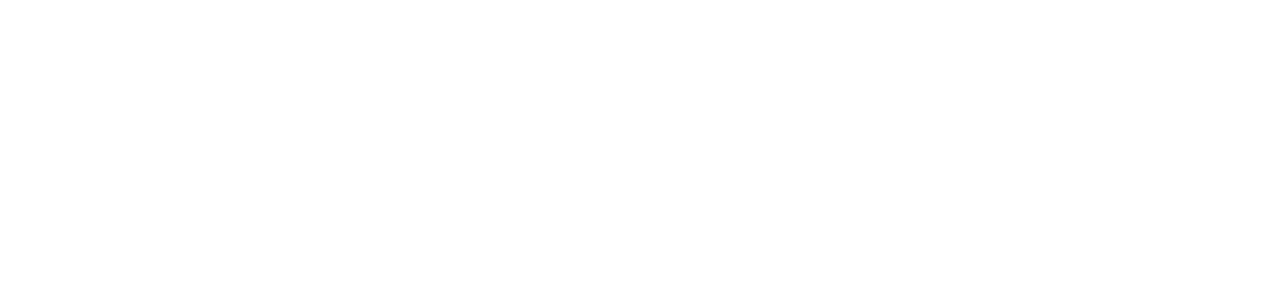
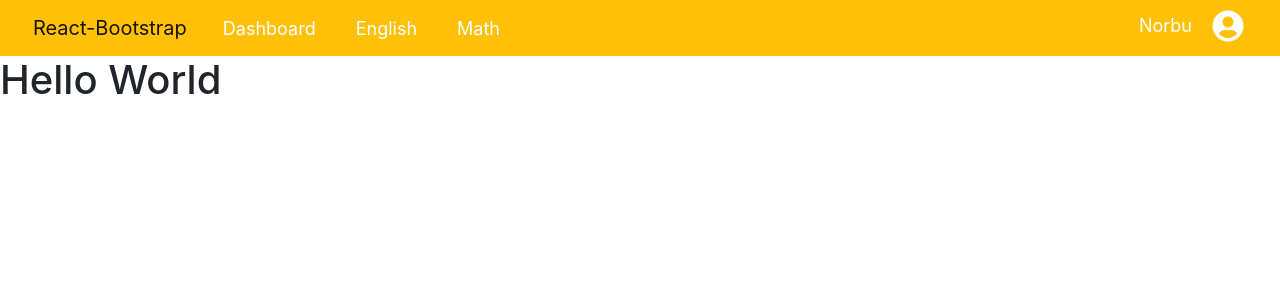
Before and after one commit to Kongtsey/RCSCPrep, a React (Create React App) app in the folder front-end/rcsc/: page /user in a window 1280 px wide. Shown: the top 300 px of the page. Built offline with nearby package versions, Linux system fonts and the light colour scheme.

Commit message:
added the profile picture for the dashpboard

```diff
--- a/front-end/rcsc/src/App.js
+++ b/front-end/rcsc/src/App.js
@@ -3,14 +3,14 @@
 import { BrowserRouter, Route, Switch } from "react-router-dom";
 import "./App.css";
 import HomePage from "./pages/homePage";
-import SignUp from "./pages/signUp";
+import userDashboard from "./pages/userDashboard";
 
 function App() {
   return (
     <BrowserRouter>
       <Switch>
         <Route exact path='/' component={HomePage} />
-        <Route exact path='/sign_up' component={SignUp} />
+        <Route exact path='/user' component={userDashboard} />
       </Switch>
     </BrowserRouter>
   );
--- a/front-end/rcsc/src/components/generalNavbar.js
+++ b/front-end/rcsc/src/components/generalNavbar.js
@@ -1,5 +1,8 @@
 import React from "react";
 import { Nav, Navbar } from "react-bootstrap";
+import { FontAwesomeIcon } from "@fortawesome/react-fontawesome";
+import { faUserCircle } from "@fortawesome/free-solid-svg-icons";
+import "../style-sheet/general-navbar.css";
 
 function GeneralNavigationBar() {
   return (
@@ -9,11 +12,14 @@
       <Navbar.Collapse id='responsive-navbar-nav'>
         <Nav className='mr-auto'>
           <Nav.Link href='#about'>Dashboard</Nav.Link>
-          <Nav.Link href='#contact'>Questions</Nav.Link>
+          <Nav.Link href='#contact'>English</Nav.Link>
+          <Nav.Link href='#contact'>Math</Nav.Link>
         </Nav>
         <Nav>
-          <Nav.Link href='#login'>Login</Nav.Link>
-          <Nav.Link href='#sing-up'>Sign Up</Nav.Link>
+          <Nav.Link>Norbu </Nav.Link>
+          <Nav.Link>
+            <FontAwesomeIcon icon={faUserCircle} className='user_profile_picture' />
+          </Nav.Link>
         </Nav>
       </Navbar.Collapse>
     </Navbar>
--- a/front-end/rcsc/src/pages/signUp.jsx
+++ b/front-end/rcsc/src/pages/userDashboard.jsx
@@ -1,7 +1,7 @@
 import React from "react";
 import GeneralNavigationBar from "../components/generalNavbar";
 
-function SignUp() {
+function userDashboard() {
   return (
     <React.Fragment>
       <GeneralNavigationBar />
@@ -10,4 +10,4 @@
   );
 }
 
-export default SignUp;
+export default userDashboard;
--- /dev/null
+++ b/front-end/rcsc/src/style-sheet/general-navbar.css
@@ -0,0 +1,5 @@
+.user_profile_picture {
+  font-size: xx-large;
+  margin-left: -20px;
+  margin-top: -2px;
+}
```
